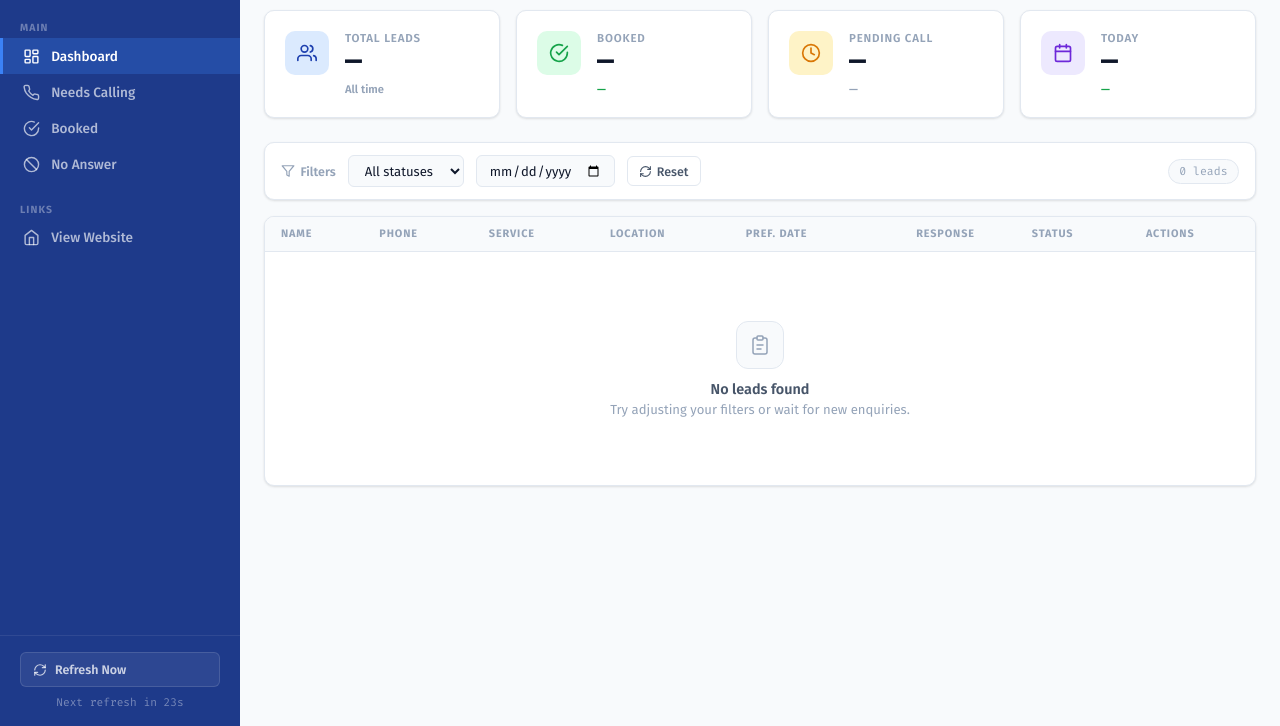
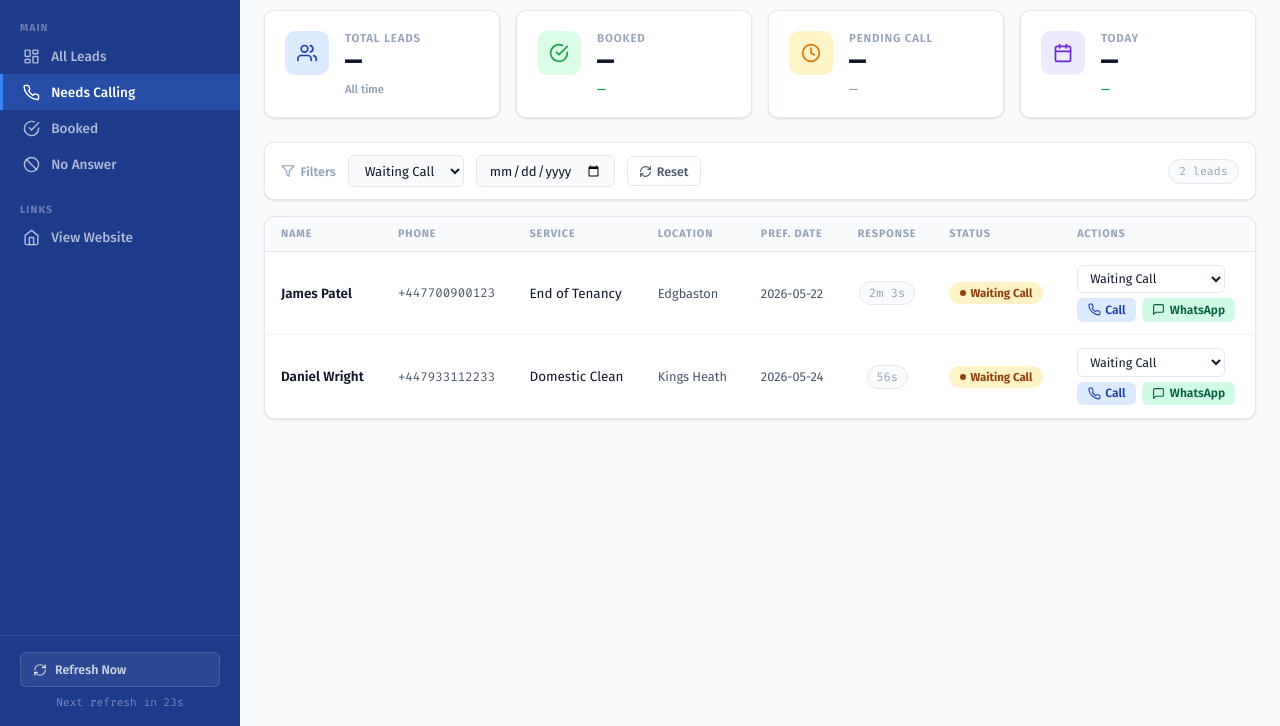
Before and after one commit to Arvinvx/whatsapp-bot, a website: page dashboard.html in a window 1280 px wide. Both pictures are taken after a click on the link "Needs Calling". Shown: the part 74-800 px from the top of the page. Drawn offline with nearby package versions, Linux system fonts and the light colour scheme.

Commit message:
Fix footer year, dashboard nav filters and add demo leads
- index.html: 2025 → 2026 in footer
- dashboard.html: sidebar nav links now filter + highlight active correctly, demo leads show when Supabase not connected

Co-Authored-By: Claude Sonnet 4.6 <noreply@anthropic.com>

```diff
--- a/dashboard.html
+++ b/dashboard.html
@@ -662,6 +662,16 @@ const sb = (SUPABASE_URL && SUPABASE_ANON_KEY)
   ? supabase.createClient(SUPABASE_URL, SUPABASE_ANON_KEY)
   : null;
 
+/* ── Demo data (shown when Supabase not connected) ──────────────────────── */
+const DEMO_LEADS = [
+  { id:'d1', name:'Sarah Mitchell',  phone:'+447911123456', service_type:'Domestic Clean',  property_size:'3-bed house',  location:'Moseley',    preferred_date:'2026-05-20', response_time_seconds:47,  status:'booked',       created_at: new Date().toISOString() },
+  { id:'d2', name:'James Patel',     phone:'+447700900123', service_type:'End of Tenancy',  property_size:'2-bed flat',   location:'Edgbaston',  preferred_date:'2026-05-22', response_time_seconds:123, status:'waiting_call', created_at: new Date().toISOString() },
+  { id:'d3', name:'Lisa Thompson',   phone:'+447800123456', service_type:'Office Clean',    property_size:'Small office', location:'Digbeth',    preferred_date:'2026-05-19', response_time_seconds:89,  status:'called',       created_at: new Date().toISOString() },
+  { id:'d4', name:'Mohammed Ali',    phone:'+447911654321', service_type:'Domestic Clean',  property_size:'4-bed house',  location:'Harborne',   preferred_date:'2026-05-23', response_time_seconds:34,  status:'no_answer',    created_at: new Date().toISOString() },
+  { id:'d5', name:'Emma Clarke',     phone:'+447700456789', service_type:'End of Tenancy',  property_size:'1-bed flat',   location:'Selly Oak',  preferred_date:'2026-05-21', response_time_seconds:201, status:'booked',       created_at: new Date().toISOString() },
+  { id:'d6', name:'Daniel Wright',   phone:'+447933112233', service_type:'Domestic Clean',  property_size:'2-bed flat',   location:'Kings Heath',preferred_date:'2026-05-24', response_time_seconds:56,  status:'waiting_call', created_at: new Date().toISOString() },
+];
+
 /* ── State ──────────────────────────────────────────────────────────────── */
 let allLeads    = [];
 let filterStatus = "";
@@ -670,7 +680,7 @@ let refreshTimer = 30;
 
 /* ── Supabase ───────────────────────────────────────────────────────────── */
 async function loadLeads() {
-  if (!sb) { renderNoConfig(); return; }
+  if (!sb) { allLeads = DEMO_LEADS; renderStats(); renderTable(); return; }
 
   const { data, error } = await sb
     .from("leads")
@@ -799,7 +809,26 @@ function resetFilters() {
   filterStatus = ""; filterDate = "";
   document.getElementById("filterStatus").value = "";
   document.getElementById("filterDate").value   = "";
+  setActiveNav("nav-all");
   renderTable();
+}
+
+function setNavFilter(status, navId) {
+  filterStatus = status;
+  filterDate   = "";
+  document.getElementById("filterStatus").value = status;
+  document.getElementById("filterDate").value   = "";
+  setActiveNav(navId);
+  renderTable();
+}
+
+function setActiveNav(id) {
+  document.querySelectorAll(".nav-item[data-nav]").forEach(el => {
+    el.classList.remove("active");
+    el.removeAttribute("aria-current");
+  });
+  const el = document.getElementById(id);
+  if (el) { el.classList.add("active"); el.setAttribute("aria-current","page"); }
 }
 
 /* ── Helpers ────────────────────────────────────────────────────────────── */
@@ -870,29 +899,29 @@ setInterval(() => {
     <nav class="sidebar__nav" aria-label="Main navigation">
       <div class="sidebar__section-label">Main</div>
 
-      <a href="#" class="nav-item active" aria-current="page">
+      <a id="nav-all" data-nav href="#" class="nav-item active" aria-current="page" onclick="setNavFilter('','nav-all');return false;">
         <svg viewBox="0 0 24 24" fill="none" stroke="currentColor" stroke-width="2" stroke-linecap="round" stroke-linejoin="round"><rect width="7" height="9" x="3" y="3" rx="1"/><rect width="7" height="5" x="14" y="3" rx="1"/><rect width="7" height="9" x="14" y="12" rx="1"/><rect width="7" height="5" x="3" y="16" rx="1"/></svg>
-        Dashboard
+        All Leads
       </a>
 
-      <a href="#" class="nav-item" onclick="applyStatus('waiting_call');return false;">
+      <a id="nav-waiting" data-nav href="#" class="nav-item" onclick="setNavFilter('waiting_call','nav-waiting');return false;">
         <svg viewBox="0 0 24 24" fill="none" stroke="currentColor" stroke-width="2" stroke-linecap="round" stroke-linejoin="round"><path d="M22 16.92v3a2 2 0 0 1-2.18 2 19.79 19.79 0 0 1-8.63-3.07A19.5 19.5 0 0 1 4.69 13a19.79 19.79 0 0 1-3.07-8.67A2 2 0 0 1 3.56 2h3a2 2 0 0 1 2 1.72 12.84 12.84 0 0 0 .7 2.81 2 2 0 0 1-.45 2.11L8.09 9.91a16 16 0 0 0 6 6l1.27-1.27a2 2 0 0 1 2.11-.45 12.84 12.84 0 0 0 2.81.7A2 2 0 0 1 22 16.92z"/></svg>
         Needs Calling
       </a>
 
-      <a href="#" class="nav-item" onclick="applyStatus('booked');return false;">
+      <a id="nav-booked" data-nav href="#" class="nav-item" onclick="setNavFilter('booked','nav-booked');return false;">
         <svg viewBox="0 0 24 24" fill="none" stroke="currentColor" stroke-width="2" stroke-linecap="round" stroke-linejoin="round"><path d="M22 11.08V12a10 10 0 1 1-5.93-9.14"/><polyline points="22 4 12 14.01 9 11.01"/></svg>
         Booked
       </a>
 
-      <a href="#" class="nav-item" onclick="applyStatus('no_answer');return false;">
+      <a id="nav-noanswer" data-nav href="#" class="nav-item" onclick="setNavFilter('no_answer','nav-noanswer');return false;">
         <svg viewBox="0 0 24 24" fill="none" stroke="currentColor" stroke-width="2" stroke-linecap="round" stroke-linejoin="round"><circle cx="12" cy="12" r="10"/><line x1="4.93" y1="4.93" x2="19.07" y2="19.07"/></svg>
         No Answer
       </a>
 
       <div class="sidebar__section-label" style="margin-top:.5rem;">Links</div>
 
-      <a href="index.html" class="nav-item">
+      <a href="https://sparkclean-birmingham.vercel.app" target="_blank" rel="noopener" class="nav-item">
         <svg viewBox="0 0 24 24" fill="none" stroke="currentColor" stroke-width="2" stroke-linecap="round" stroke-linejoin="round"><path d="m3 9 9-7 9 7v11a2 2 0 0 1-2 2H5a2 2 0 0 1-2-2z"/><polyline points="9 22 9 12 15 12 15 22"/></svg>
         View Website
       </a>
```
Also changed, not shown: index.html (+1 -1 lines).
